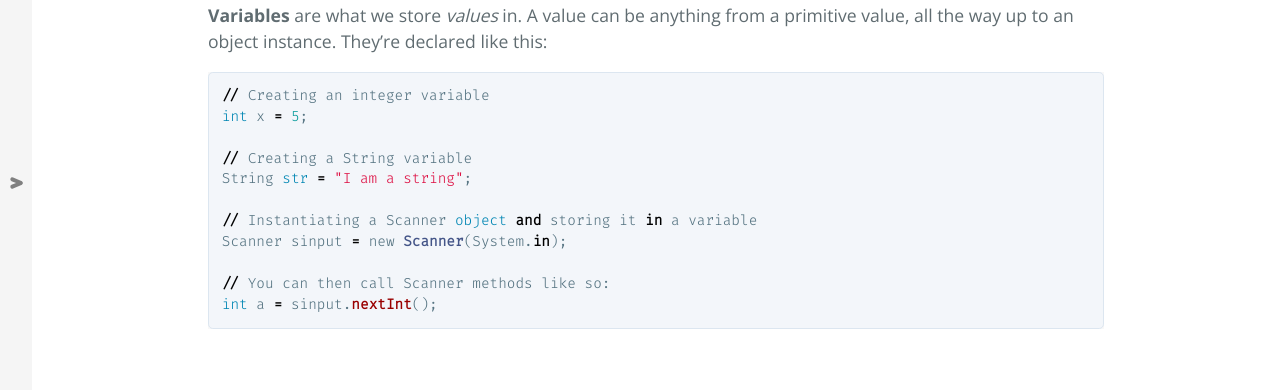
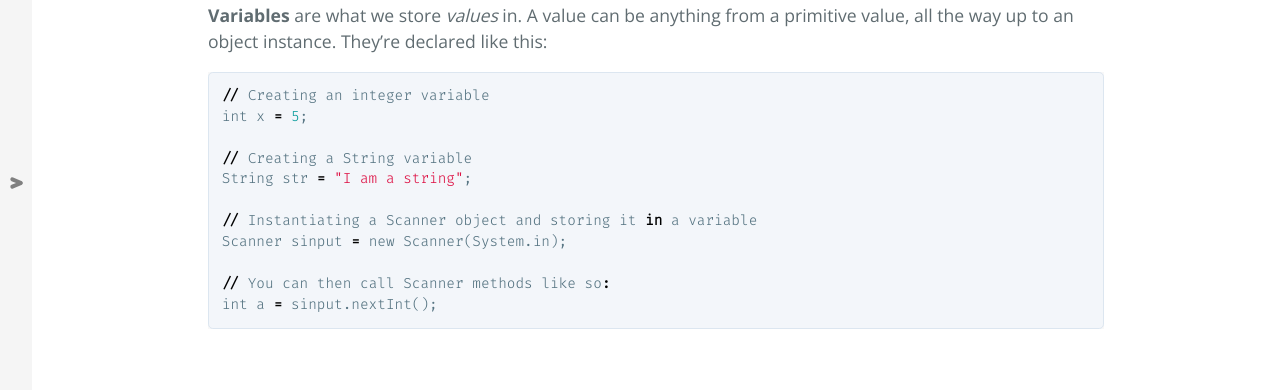
Before and after one commit to Neuro-Psycho-Group/ioppn-notes.github.io, a Jekyll site: the page built from modules/CS118/Primary_Notes/part1.md, in a window 1280 px wide and 900 px high. Shown: the part 271-661 px from the top of the window. Built offline with Jekyll 4.4.1, drawn with Linux system fonts in a browser that asks for light colours.

Commit message:
Update part1.md

````diff
--- a/modules/CS118/Primary_Notes/part1.md
+++ b/modules/CS118/Primary_Notes/part1.md
@@ -8,7 +8,7 @@ title: Variables, Number Systems, and I/O
 
 **Variables** are what we store _values_ in. A value can be anything from a primitive value, all the way up to an object instance. They're declared like this:
 
-``` python
+``` r
 // Creating an integer variable
 int x = 5;
 
````
